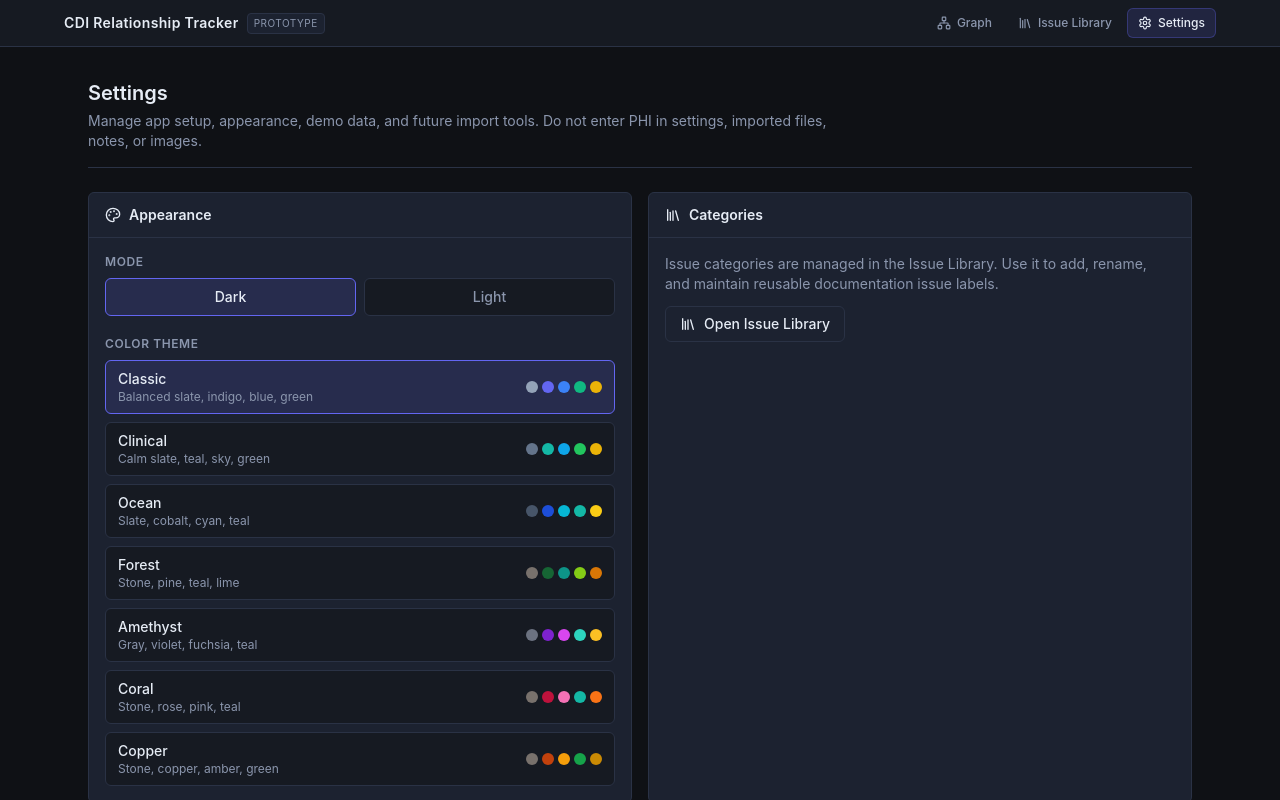
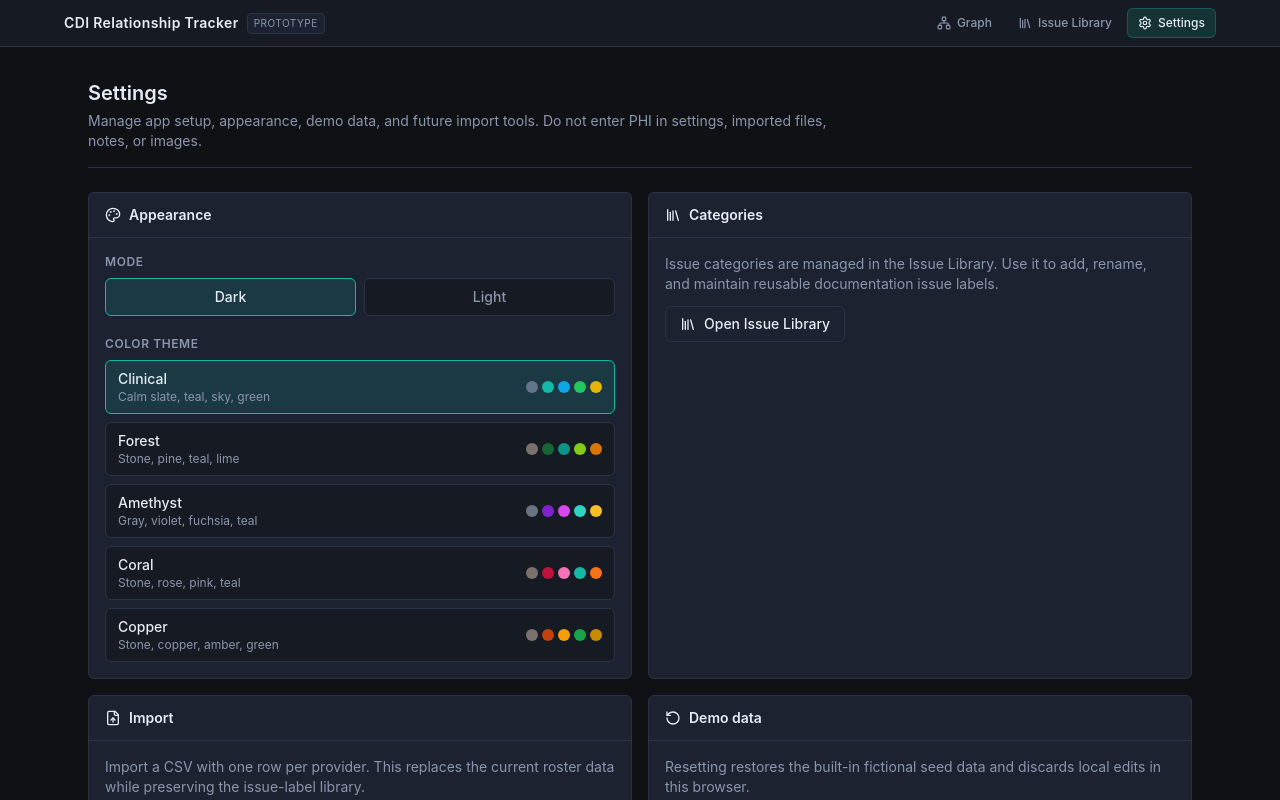
Before and after one commit to areevesc/Codex-Provider-Documentation-Issues-Map, a React (Vite) app: page /settings in a window 1280 px wide. Built offline with nearby package versions, Linux system fonts and the light colour scheme.

Commit message:
Remove redundant color themes

```diff
--- a/src/pages/SettingsPage.tsx
+++ b/src/pages/SettingsPage.tsx
@@ -14,9 +14,7 @@ const appearanceModes = [
 ] as const;
 
 const colorThemes = [
-  { value: 'classic', label: 'Classic', description: 'Balanced slate, indigo, blue, green' },
   { value: 'clinical', label: 'Clinical', description: 'Calm slate, teal, sky, green' },
-  { value: 'blue', label: 'Ocean', description: 'Slate, cobalt, cyan, teal' },
   { value: 'green', label: 'Forest', description: 'Stone, pine, teal, lime' },
   { value: 'purple', label: 'Amethyst', description: 'Gray, violet, fuchsia, teal' },
   { value: 'rose', label: 'Coral', description: 'Stone, rose, pink, teal' },
@@ -403,9 +401,7 @@ function PreviewStat({ label, value }: { label: string; value: number }) {
 
 function ThemeSwatches({ theme }: { theme: ColorTheme }) {
   const colors: Record<ColorTheme, string[]> = {
-    classic: ['bg-slate-400', 'bg-indigo-500', 'bg-blue-500', 'bg-emerald-500', 'bg-yellow-500'],
     clinical: ['bg-slate-500', 'bg-teal-500', 'bg-sky-500', 'bg-green-500', 'bg-yellow-500'],
-    blue: ['bg-slate-600', 'bg-blue-700', 'bg-cyan-500', 'bg-teal-500', 'bg-yellow-400'],
     green: ['bg-stone-500', 'bg-green-800', 'bg-teal-600', 'bg-lime-500', 'bg-amber-600'],
     purple: ['bg-gray-500', 'bg-purple-700', 'bg-fuchsia-500', 'bg-teal-400', 'bg-amber-400'],
     rose: ['bg-stone-500', 'bg-rose-700', 'bg-pink-400', 'bg-teal-500', 'bg-orange-500'],
--- a/src/store/useAppStore.ts
+++ b/src/store/useAppStore.ts
@@ -19,6 +19,7 @@ const STORAGE_KEY = 'cdi-prototype';
 const STORAGE_VERSION = 5;
 
 type ById<T> = Record<string, T>;
+type ColorTheme = 'clinical' | 'green' | 'purple' | 'rose' | 'amber';
 
 export interface ProviderImportRow {
   healthSystem: string;
@@ -64,7 +65,7 @@ interface UiSlice {
    *  means global (e.g. selected from search or Issue Library). */
   labelScopeProviderIds: string[] | null;
   appearanceMode: 'dark' | 'light';
-  colorTheme: 'classic' | 'clinical' | 'blue' | 'green' | 'purple' | 'rose' | 'amber';
+  colorTheme: ColorTheme;
 }
 
 export interface AppState extends EntitiesSlice, UiSlice {
@@ -146,7 +147,7 @@ function initialUi(): UiSlice {
     graphLayoutPositions: {},
     labelScopeProviderIds: null,
     appearanceMode: 'dark',
-    colorTheme: 'classic',
+    colorTheme: 'clinical',
   };
 }
 
@@ -552,8 +553,22 @@ function migratePersistedState(
   return {
     ...baseline,
     ...state,
+    colorTheme: normalizeColorTheme((state as { colorTheme?: unknown }).colorTheme),
     providerIssues,
   };
+}
+
+function normalizeColorTheme(value: unknown): ColorTheme {
+  if (
+    value === 'clinical' ||
+    value === 'green' ||
+    value === 'purple' ||
+    value === 'rose' ||
+    value === 'amber'
+  ) {
+    return value;
+  }
+  return 'clinical';
 }
 
 function normalizeName(name: string): string {
--- a/src/styles/index.css
+++ b/src/styles/index.css
@@ -43,24 +43,6 @@
     --color-accent-clinic: 14 165 233;
     --color-accent-provider: 34 197 94;
     --color-accent-label: 234 179 8;
-  }
-
-  :root[data-theme='classic'] {
-    --color-accent-primary: 99 102 241;
-    --color-accent-health-system: 148 163 184;
-    --color-accent-specialist: 99 102 241;
-    --color-accent-clinic: 59 130 246;
-    --color-accent-provider: 16 185 129;
-    --color-accent-label: 234 179 8;
-  }
-
-  :root[data-theme='blue'] {
-    --color-accent-primary: 2 132 199;
-    --color-accent-health-system: 71 85 105;
-    --color-accent-specialist: 29 78 216;
-    --color-accent-clinic: 6 182 212;
-    --color-accent-provider: 20 184 166;
-    --color-accent-label: 250 204 21;
   }
 
   :root[data-theme='green'] {
```
